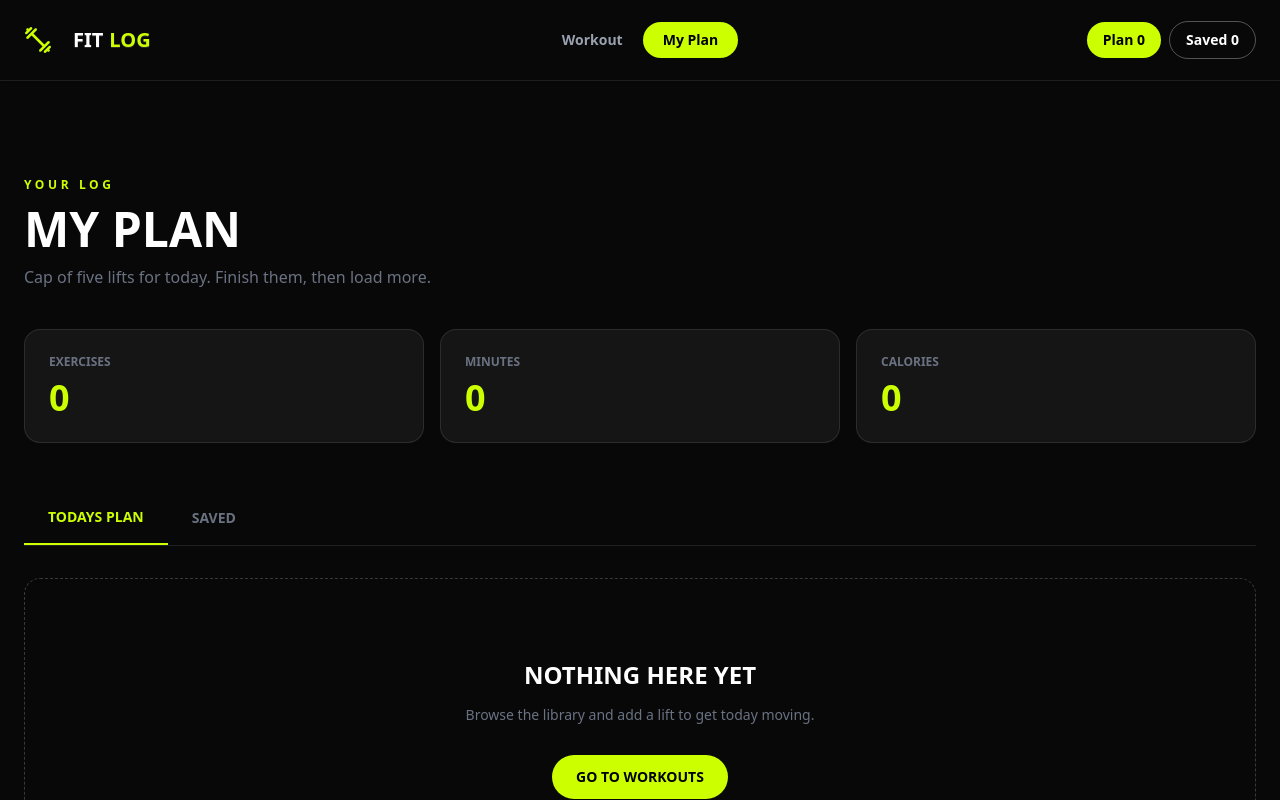
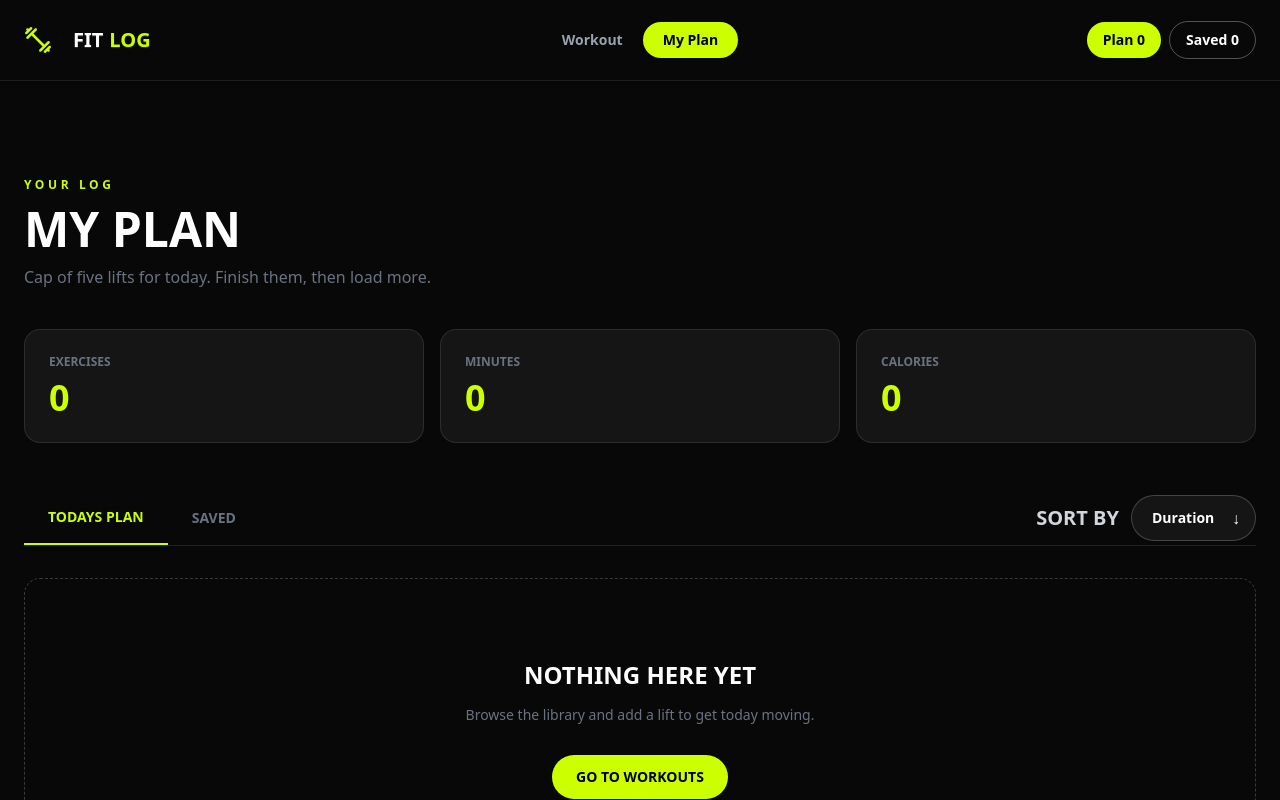
Before and after one commit to jbjoybiswasjb/web-b14-a6-fit-log-a, a Next.js app: page /my-plan in a window 1280 px wide. Shown: the top 800 px of the page. Built offline with nearby package versions, Linux system fonts and the light colour scheme.

Commit message:
Added loading page and 404 not found.

```diff
--- /dev/null
+++ b/src/app/Loading.tsx
@@ -0,0 +1,11 @@
+const Loading = () => {
+    return (
+        <div className="flex min-h-[70vh] items-center justify-center bg-[#080808]">
+
+            <div className="h-12 w-12 animate-spin rounded-full border-4 border-gray-700 border-t-[#ccff00]" />
+
+        </div>
+    );
+};
+
+export default Loading;
--- a/src/app/my-plan/page.tsx
+++ b/src/app/my-plan/page.tsx
@@ -6,6 +6,7 @@ import EmptyState from "@/components/EmptyState";
 import MyPlanCard from "@/components/MyPlanCard";
 
 import { useFitLog } from "@/context/FitLogContext";
+import SortDropdown from "@/components/SortDropdown";
 
 const MyPlanPage = () => {
     const {
@@ -15,6 +16,9 @@ const MyPlanPage = () => {
         removeFromSaved,
         markAsDone,
     } = useFitLog();
+
+    const [sortBy, setSortBy] =
+        useState("duration");
 
     const [activeTab, setActiveTab] =
         useState<"plan" | "saved">("plan");
@@ -34,6 +38,24 @@ const MyPlanPage = () => {
         (total, workout) =>
             total + workout.caloriesBurned,
         0
+    );
+
+    const sortedCurrentList = [...currentList].sort(
+        (a, b) => {
+            if (sortBy === "duration") {
+                return a.duration - b.duration;
+            }
+
+            if (sortBy === "calories") {
+                return a.caloriesBurned - b.caloriesBurned;
+            }
+
+            if (sortBy === "rating") {
+                return b.rating - a.rating;
+            }
+
+            return 0;
+        }
     );
 
     return (
@@ -78,9 +100,11 @@ const MyPlanPage = () => {
 
                 </div>
 
-                {/* Tabs */}
-                <div className="mt-12 flex border-b border-white/10">
 
+                {/* Tabs. */}
+                <div className="mt-12 flex justify-between border-b border-white/10">
+
+                    <div className="flex">
                         <button
                             onClick={() =>
                                 setActiveTab("plan")
@@ -104,8 +128,27 @@ const MyPlanPage = () => {
                         >
                             SAVED
                         </button>
+                    </div>
+
+
+                    {/* Sort Drop Down Added. */}
+                    <div className="flex gap-3 items-center">
+                        <p className="text-sm md:text-xl font-bold uppercase text-gray-300">
+                            Sort By
+                        </p>
+
+                        <div>
+                            <SortDropdown
+                                value={sortBy}
+                                onChange={setSortBy}
+                            />
+                        </div>
+                    </div>
 
                 </div>
+
+
+
 
                 {/* List */}
                 <div className="mt-8 space-y-4">
@@ -113,7 +156,7 @@ const MyPlanPage = () => {
                     {currentList.length === 0 ? (
                         <EmptyState />
                     ) : (
-                        currentList.map(
+                        sortedCurrentList.map(
                             (workout) => (
                                 <MyPlanCard
                                     key={workout.id}
--- /dev/null
+++ b/src/app/not-found.tsx
@@ -0,0 +1,34 @@
+import Link from "next/link";
+
+const NotFound = () => {
+    return (
+        <main className="flex min-h-[80vh] items-center justify-center bg-[#080808] px-4 text-center text-white">
+
+            <div>
+
+                <p className="text-8xl font-black text-[#ccff00]">
+                    404
+                </p>
+
+                <h1 className="mt-5 text-3xl font-black uppercase">
+                    WORKOUT NOT FOUND
+                </h1>
+
+                <p className="mt-3 text-gray-500">
+                    The page you are looking for does not exist.
+                </p>
+
+                <Link
+                    href="/"
+                    className="mt-7 inline-block rounded-full bg-[#ccff00] px-6 py-3 text-sm font-black text-black"
+                >
+                    BACK TO WORKOUTS
+                </Link>
+
+            </div>
+
+        </main>
+    );
+};
+
+export default NotFound;
--- /dev/null
+++ b/src/app/providers/ToastProvider.tsx
@@ -0,0 +1,16 @@
+"use client";
+
+import { ToastContainer } from "react-toastify";
+import "react-toastify/dist/ReactToastify.css";
+
+const ToastProvider = () => {
+  return (
+    <ToastContainer
+      position="top-right"
+      autoClose={2500}
+      theme="dark"
+    />
+  );
+};
+
+export default ToastProvider;
--- /dev/null
+++ b/src/app/workout[id]/[id]/Loading.tsx
@@ -0,0 +1,11 @@
+const Loading = () => {
+    return (
+        <div className="flex min-h-screen items-center justify-center bg-[#080808]">
+
+            <div className="h-12 w-12 animate-spin rounded-full border-4 border-gray-700 border-t-[#ccff00]" />
+
+        </div>
+    );
+};
+
+export default Loading;
```
Lines whose indentation alone changed are shown as unchanged.
